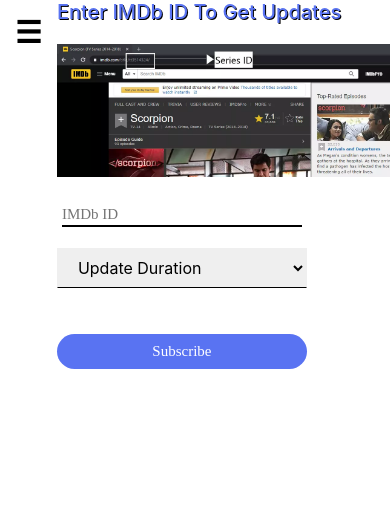
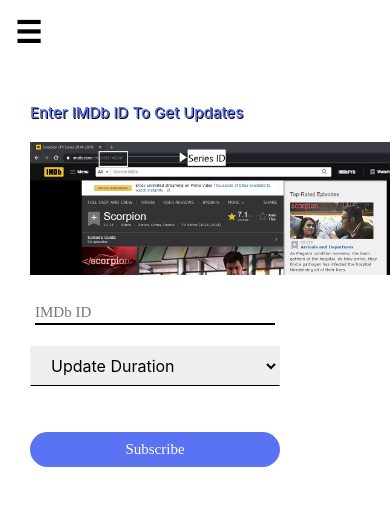
Before and after one commit to Codilis/TvSeriesDetailsWebsite, a Django app: page /main/ in a window 390 px wide; the page is wider, and only the part inside the window is pictured. Shown: the top 506 px of that part. Run offline with Django 3.2, Linux system fonts and the light colour scheme; a user stored in the database is signed in; some libraries are stand-ins or nearby versions.

Commit message:
Update Mobile View for main page

```diff
--- a/login/templates/login/createaccount.htm
+++ b/login/templates/login/createaccount.htm
@@ -2,7 +2,8 @@
 <html lang="en" dir="ltr">
   <head>
     <meta charset="utf-8">
-    <title>Login Page</title>
+    <title>Create New Account</title>
+		<meta name="viewport" content="width=device-width, initial-scale=1.0">
 		{% load static %}
 		<link rel="stylesheet" type="text/css" href="{% static 'createaccount/createaccount.css' %}">
   </head>
--- a/main/static/main/main.css
+++ b/main/static/main/main.css
@@ -1,6 +1,5 @@
 html {
   overflow-x: hidden;
-  scroll-behavior: smooth;
 }
 body {
 	overflow-x: hidden !important;
@@ -155,15 +154,13 @@ ul.errorlist {
 
 @media screen and (max-width: 800px) {
 	.add-series{
-		position:relative;
+		position:absolute;
 		margin: 0px;
-		justify-content: center;
-		align-content: center;
-		align-items: center;
-		margin-top: 0px;
-		width: 100vw;
+		margin-top: 100px;
+		padding-left: 30px;
 	}
 	.heading{
+		margin: 0px;
 		margin-bottom: 20px;
 		background-color: transparent;
 		text-shadow: 1px 1px #000000;
@@ -193,3 +190,9 @@ ul.errorlist {
 		user-select: none;
 	}
 }
+
+@media screen and (max-width: 500px) {
+	.heading{
+		font-size: 15px;
+	}
+}
```
